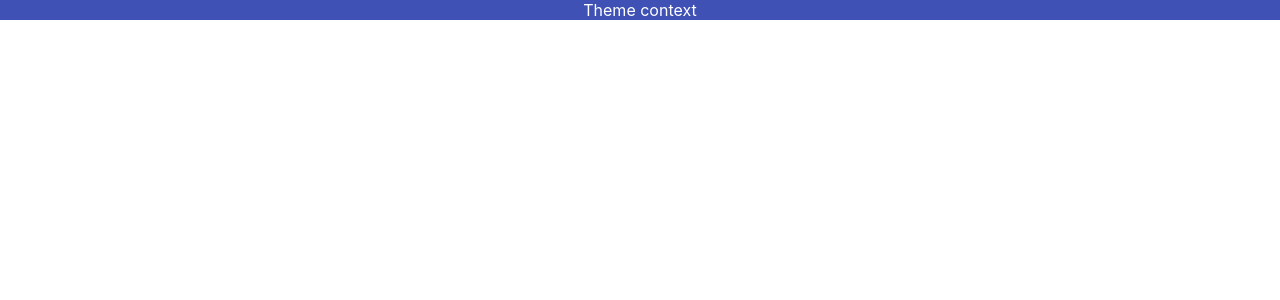
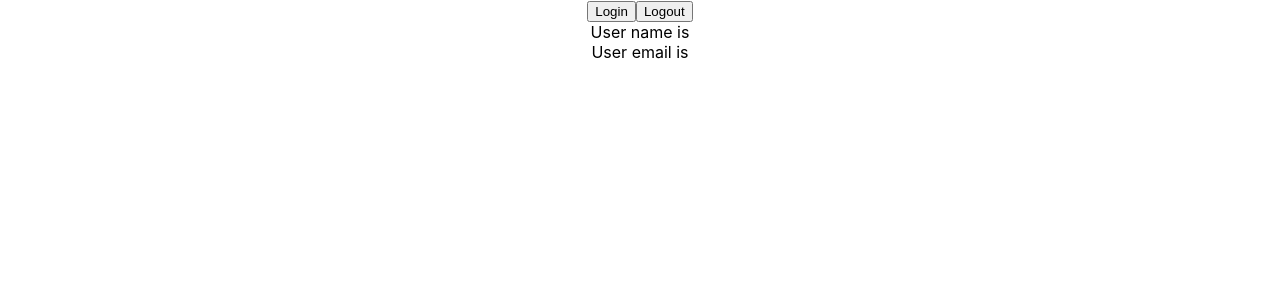
Before and after one commit to MohJamal/React-TypeScript, a React (Create React App) app: page / in a window 1280 px wide. Shown: the top 300 px of the page. Built offline with nearby package versions, Linux system fonts and the light colour scheme.

Commit message:
useContext (UserContext)

```diff
--- a/src/App.tsx
+++ b/src/App.tsx
@@ -1,14 +1,14 @@
-import { ThemeContextProvider } from "./components/context/ThemeContext";
-import { Box } from "./components/context/Box";
+import { UserContextProvider } from "./components/context/UserContext";
+import { User } from "./components/context/User";
 
 import "./App.css";
 
 function App() {
   return (
     <div className="App">
-      <ThemeContextProvider>
-        <Box />
-      </ThemeContextProvider>
+      <UserContextProvider>
+        <User />
+      </UserContextProvider>
     </div>
   );
 }
--- /dev/null
+++ b/src/components/context/User.jsx
@@ -0,0 +1,27 @@
+import { useContext } from "react";
+import { UserContext } from "./UserContext";
+
+export const User = () => {
+  const userContext = useContext(UserContext);
+  const handleLogin = () => {
+    if (userContext) {
+      userContext.setUser({
+        name: "Vishwas",
+        email: "asd@asd.com",
+      });
+    }
+  };
+  const handleLogout = () => {
+    if (userContext) {
+      userContext.setUser(null);
+    }
+  };
+  return (
+    <div>
+      <button onClick={handleLogin}>Login</button>
+      <button onClick={handleLogout}>Logout</button>
+      <div>User name is {userContext.user?.name}</div>
+      <div>User email is {userContext.user?.email}</div>
+    </div>
+  );
+};
--- /dev/null
+++ b/src/components/context/UserContext.jsx
@@ -0,0 +1,12 @@
+import React, { useState, createContext } from "react";
+
+export const UserContext = createContext(null);
+
+export const UserContextProvider = ({ children }) => {
+  const [user, setUser] = useState(null);
+  return (
+    <UserContext.Provider value={{ user, setUser }}>
+      {children}
+    </UserContext.Provider>
+  );
+};
```
